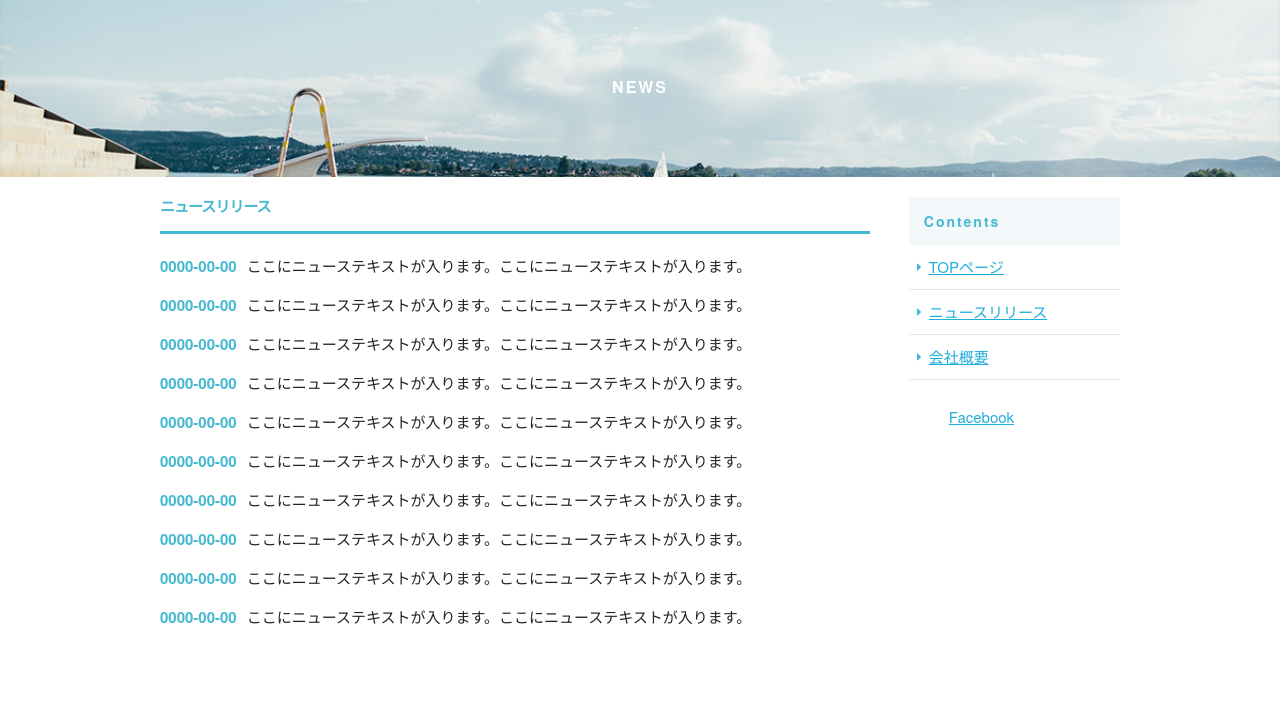
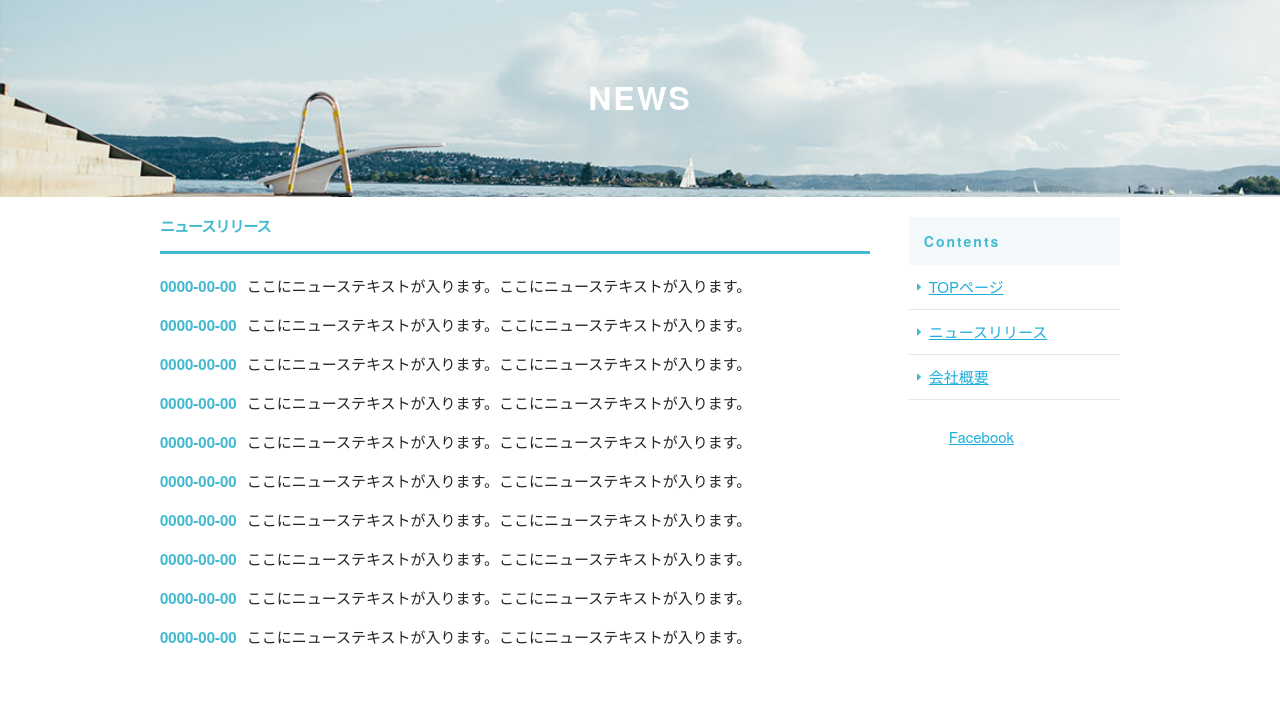
Before and after one commit to 09dr/corporate-site, a plain HTML site: page news.html in a window 1280 px wide. Shown: the part 88-800 px from the top of the page. Drawn offline with nearby package versions, Linux system fonts and the light colour scheme.

```diff
--- a/css/sample.css
+++ b/css/sample.css
@@ -469,3 +469,19 @@ footer .foot_navi li a {
     font-size: 1.6rem;
     padding: 16px 0;
 }}
+@media (max-width: 550px){
+
+#contents #sidebar .pc_sidemenu {
+    display: none;
+}}
+@media (min-width: 550px){
+#sub_cover h2 {
+    text-align: center;
+    color: white;
+    font-size: 32px;
+    font-size: 3.2rem;
+    font-weight: bold;
+    margin: 0;
+    letter-spacing: 0.2rem;
+}
+}
```
